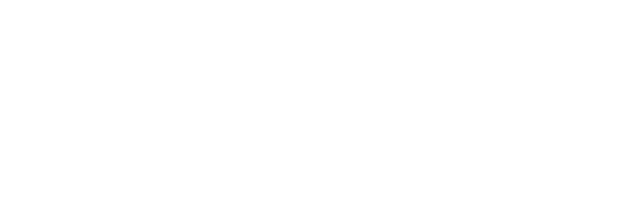
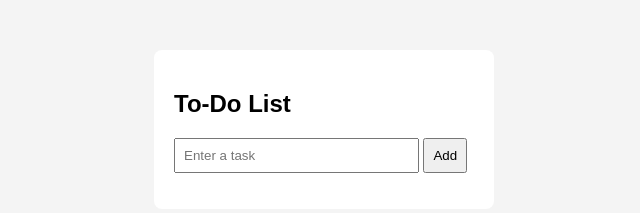
Before and after one commit to UmerBinKamran/Github-Project, a plain HTML site: page index.html in a window 1280 px wide. Shown: the whole page, without its empty margins (316-956 px from the left). Drawn offline with Linux system fonts and the light colour scheme.

Commit message:
your message

```diff
--- a/app.js
+++ b/app.js
@@ -0,0 +1,20 @@
+function addTask() {
+  const input = document.getElementById("taskInput");
+  const taskText = input.value;
+
+  if (taskText === "") return;
+
+  const li = document.createElement("li");
+  li.textContent = taskText;
+
+  li.onclick = () => li.classList.toggle("completed");
+
+  const deleteBtn = document.createElement("span");
+  deleteBtn.textContent = " ❌";
+  deleteBtn.onclick = () => li.remove();
+
+  li.appendChild(deleteBtn);
+  document.getElementById("taskList").appendChild(li);
+
+  input.value = "";
+}
--- a/index.html
+++ b/index.html
@@ -1,12 +1,26 @@
+
+
+
 <!DOCTYPE html>
 <html lang="en">
-  <head>
-    <meta charset="UTF-8" />
-    <meta name="viewport" content="width=device-width, initial-scale=1.0" />
-    <title>Document</title>
-    <link rel="stylesheet" href="style.css" />
-  </head>
-  <body>
+<head>
+  <meta charset="UTF-8">
+  <title>To-Do List</title>
+  <link rel="stylesheet" href="style.css">
+</head>
+<body>
+
+  <div class="container">
+    <h2>To-Do List</h2>
+    <input type="text" id="taskInput" placeholder="Enter a task">
+    <button onclick="addTask()">Add</button>
+
+    <ul id="taskList"></ul>
+  </div>
+
+
+
+
     <script src="app.js"></script>
   </body>
 </html>
--- a/style.css
+++ b/style.css
@@ -0,0 +1,43 @@
+body {
+  font-family: Arial, sans-serif;
+  background: #f4f4f4;
+  display: flex;
+  justify-content: center;
+  margin-top: 50px;
+}
+
+.container {
+  background: white;
+  padding: 20px;
+  width: 300px;
+  border-radius: 8px;
+}
+
+input {
+  width: 75%;
+  padding: 8px;
+}
+
+button {
+  padding: 8px;
+  cursor: pointer;
+}
+
+ul {
+  list-style: none;
+  padding: 0;
+}
+
+li {
+  padding: 8px;
+  background: #eee;
+  margin-top: 5px;
+  display: flex;
+  justify-content: space-between;
+  cursor: pointer;
+}
+
+.completed {
+  text-decoration: line-through;
+  color: gray;
+}
```
